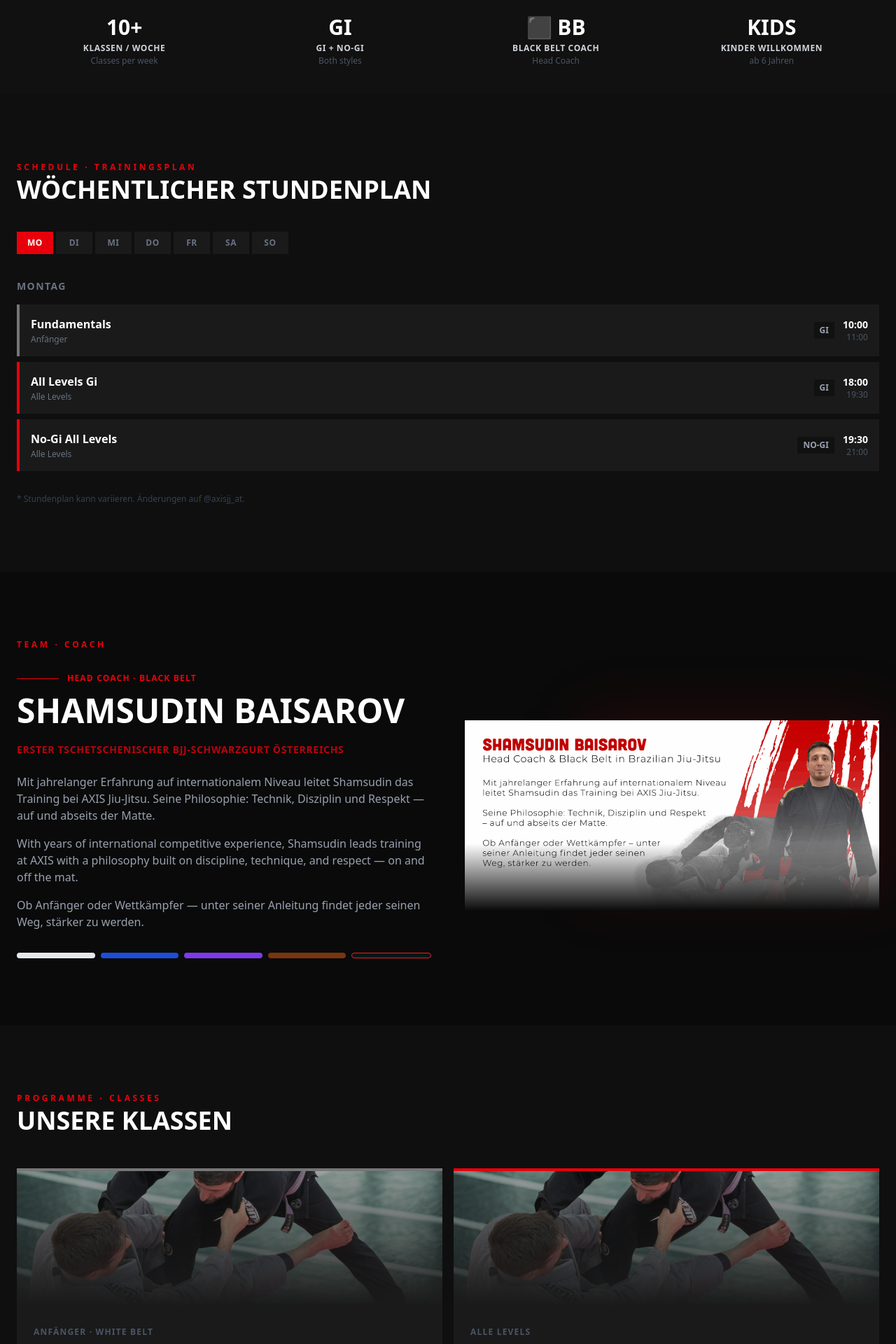
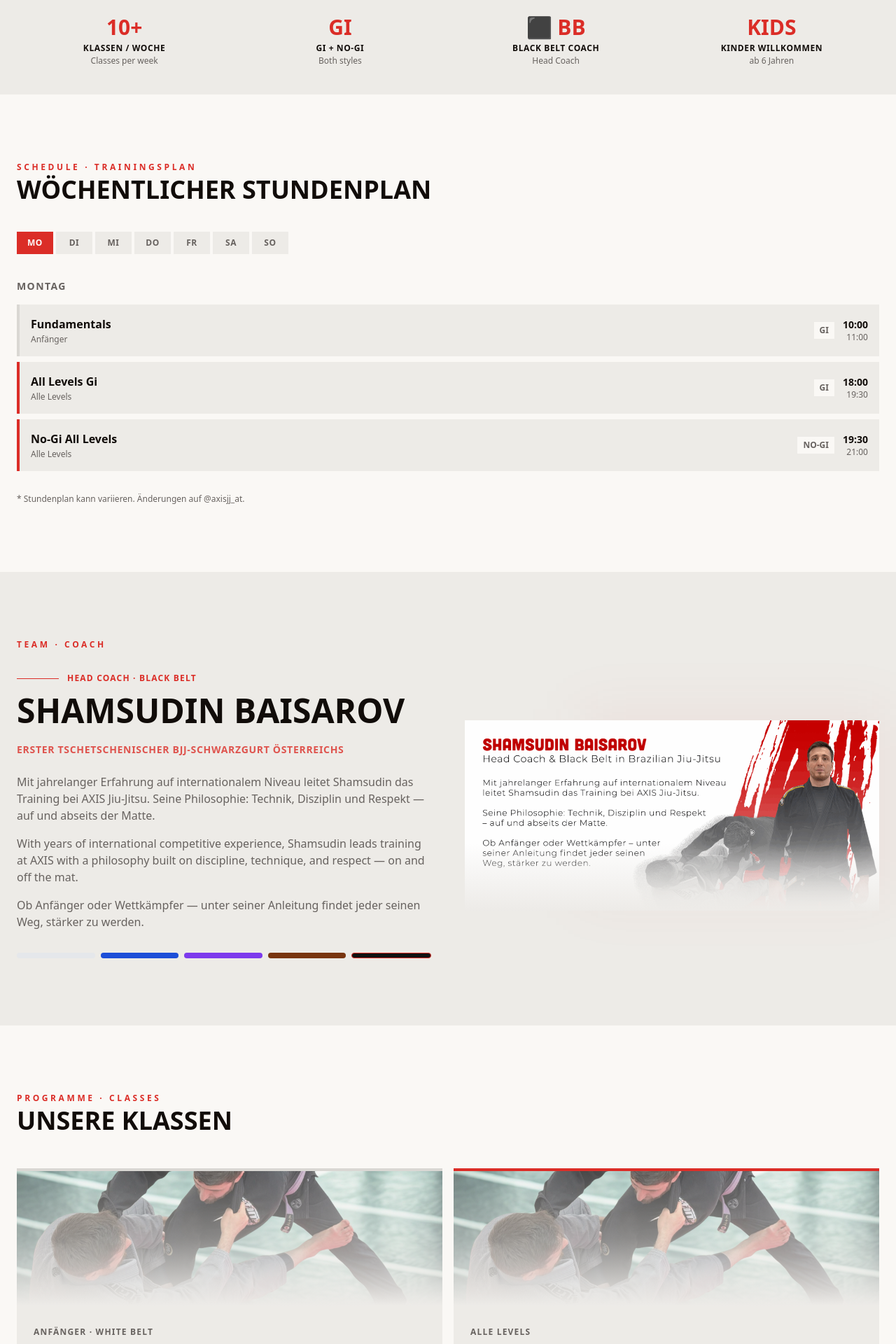
Before and after one commit to Magaloko/AXISJJ, a Next.js app: page / in a window 1280 px wide. Shown: the part 820-2740 px from the top of the page at 70% size. Built offline with nearby package versions, Linux system fonts and the light colour scheme.

Commit message:
style: restyle StatsBar, TrialCTA, ScheduleWidget, CoachSection, ProgramsGrid for light theme

```diff
--- a/components/public/CoachSection.tsx
+++ b/components/public/CoachSection.tsx
@@ -2,10 +2,10 @@
 
 export function CoachSection() {
   return (
-    <section id="team" className="bg-[#0a0a0a] py-16 sm:py-24">
+    <section id="team" className="bg-card py-16 sm:py-24">
       <div className="mx-auto max-w-7xl px-4 sm:px-6">
 
-        <p className="mb-1 text-xs font-bold uppercase tracking-[0.3em] text-red-600">
+        <p className="mb-1 text-xs font-bold uppercase tracking-[0.3em] text-primary">
           Team · Coach
         </p>
 
@@ -13,21 +13,21 @@
 
           <div>
             <div className="mb-2 flex items-center gap-3">
-              <span className="h-px flex-1 max-w-[60px] bg-red-600" />
-              <span className="text-xs font-bold uppercase tracking-widest text-red-600">
+              <span className="h-px flex-1 max-w-[60px] bg-primary" />
+              <span className="text-xs font-bold uppercase tracking-widest text-primary">
                 Head Coach · Black Belt
               </span>
             </div>
 
-            <h2 className="mb-4 text-4xl font-black leading-tight text-white sm:text-5xl">
+            <h2 className="mb-4 text-4xl font-black leading-tight text-foreground sm:text-5xl">
               SHAMSUDIN BAISAROV
             </h2>
 
-            <p className="mb-6 text-sm font-semibold uppercase tracking-wider text-red-600/80">
+            <p className="mb-6 text-sm font-semibold uppercase tracking-wider text-primary/80">
               Erster tschetschenischer BJJ-Schwarzgurt Österreichs
             </p>
 
-            <div className="space-y-4 text-gray-400">
+            <div className="space-y-4 text-muted-foreground">
               <p>
                 Mit jahrelanger Erfahrung auf internationalem Niveau leitet Shamsudin
                 das Training bei AXIS Jiu-Jitsu. Seine Philosophie: Technik, Disziplin
@@ -57,7 +57,7 @@
                       belt === 'Purple' ? '#7c3aed' :
                       belt === 'Brown'  ? '#78350f' :
                                           '#111111',
-                    border: belt === 'Black' ? '1px solid #dc2626' : undefined,
+                    border: belt === 'Black' ? '1px solid oklch(58% 0.21 28)' : undefined,
                   }}
                 />
               ))}
@@ -65,7 +65,7 @@
           </div>
 
           <div className="relative">
-            <div className="absolute -right-4 -top-4 h-full w-3/4 bg-red-600/10 blur-2xl" />
+            <div className="absolute -right-4 -top-4 h-full w-3/4 bg-primary/5 blur-2xl" />
             <div className="relative overflow-hidden">
               <Image
                 src="/images/Artboard-2-2-1170x536.png"
@@ -74,7 +74,7 @@
                 height={500}
                 className="w-full object-cover object-top"
               />
-              <div className="absolute bottom-0 left-0 right-0 h-24 bg-gradient-to-t from-[#0a0a0a] to-transparent" />
+              <div className="absolute bottom-0 left-0 right-0 h-24 bg-gradient-to-t from-card to-transparent" />
             </div>
           </div>
 
--- a/components/public/ProgramsGrid.tsx
+++ b/components/public/ProgramsGrid.tsx
@@ -18,7 +18,7 @@
     level: 'Anfänger · White Belt',
     image: '/images/hero-action.jpg',
     imageAlt: 'Fundamentals BJJ Training',
-    accent: 'border-t-white/40',
+    accent: 'border-t-border',
   },
   {
     name: 'All Levels Gi',
@@ -27,7 +27,7 @@
     level: 'Alle Levels',
     image: '/images/hero-action.jpg',
     imageAlt: 'Gi BJJ Training Wien',
-    accent: 'border-t-red-600',
+    accent: 'border-t-primary',
   },
   {
     name: 'No-Gi',
@@ -51,14 +51,14 @@
 
 export function ProgramsGrid() {
   return (
-    <section id="programme" className="bg-[#0f0f0f] py-16 sm:py-24">
+    <section id="programme" className="bg-background py-16 sm:py-24">
       <div className="mx-auto max-w-7xl px-4 sm:px-6">
 
         <div className="mb-12">
-          <p className="mb-1 text-xs font-bold uppercase tracking-[0.3em] text-red-600">
+          <p className="mb-1 text-xs font-bold uppercase tracking-[0.3em] text-primary">
             Programme · Classes
           </p>
-          <h2 className="text-3xl font-black text-white sm:text-4xl">
+          <h2 className="text-3xl font-black text-foreground sm:text-4xl">
             UNSERE KLASSEN
           </h2>
         </div>
@@ -67,26 +67,26 @@
           {PROGRAMS.map(program => (
             <div
               key={program.name}
-              className={`group relative overflow-hidden border-t-4 bg-[#1a1a1a] ${program.accent} transition-transform hover:-translate-y-1`}
+              className={`group relative overflow-hidden border-t-4 bg-card ${program.accent} transition-transform hover:-translate-y-1`}
             >
               <div className="relative h-48 overflow-hidden">
                 <Image
                   src={program.image}
                   alt={program.imageAlt}
                   fill
-                  className="object-cover object-center opacity-60 transition-transform duration-500 group-hover:scale-105"
+                  className="object-cover object-center opacity-70 transition-transform duration-500 group-hover:scale-105"
                 />
-                <div className="absolute inset-0 bg-gradient-to-t from-[#1a1a1a] via-[#1a1a1a]/40 to-transparent" />
+                <div className="absolute inset-0 bg-gradient-to-t from-card via-card/40 to-transparent" />
               </div>
 
               <div className="p-6">
-                <span className="mb-2 inline-block text-xs font-bold uppercase tracking-widest text-gray-600">
+                <span className="mb-2 inline-block text-xs font-bold uppercase tracking-widest text-muted-foreground">
                   {program.level}
                 </span>
-                <h3 className="mb-3 text-xl font-black text-white">
+                <h3 className="mb-3 text-xl font-black text-foreground">
                   {program.name}
                 </h3>
-                <p className="text-sm leading-relaxed text-gray-400">
+                <p className="text-sm leading-relaxed text-muted-foreground">
                   {program.description}
                 </p>
               </div>
--- a/components/public/ScheduleWidget.tsx
+++ b/components/public/ScheduleWidget.tsx
@@ -12,8 +12,8 @@
 }
 
 const LEVEL_COLORS: Record<ScheduleClass['level'], string> = {
-  beginner: 'border-l-white/40',
-  all:      'border-l-red-600',
+  beginner: 'border-l-border',
+  all:      'border-l-primary',
   advanced: 'border-l-blue-500',
   kids:     'border-l-yellow-500',
 }
@@ -23,13 +23,13 @@
   const day = SCHEDULE[activeDay]
 
   return (
-    <section id="trainingsplan" className="bg-[#0f0f0f] py-16 sm:py-24">
+    <section id="trainingsplan" className="bg-background py-16 sm:py-24">
       <div className="mx-auto max-w-7xl px-4 sm:px-6">
         <div className="mb-10">
-          <p className="mb-1 text-xs font-bold uppercase tracking-[0.3em] text-red-600">
+          <p className="mb-1 text-xs font-bold uppercase tracking-[0.3em] text-primary">
             Schedule · Trainingsplan
           </p>
-          <h2 className="text-3xl font-black text-white sm:text-4xl">
+          <h2 className="text-3xl font-black text-foreground sm:text-4xl">
             WÖCHENTLICHER STUNDENPLAN
           </h2>
         </div>
@@ -42,8 +42,8 @@
               className={cn(
                 'min-w-[52px] flex-shrink-0 px-3 py-2 text-xs font-bold tracking-wider transition-all',
                 activeDay === i
-                  ? 'bg-red-600 text-white'
-                  : 'bg-[#1a1a1a] text-gray-500 hover:bg-[#222] hover:text-gray-300'
+                  ? 'bg-primary text-primary-foreground'
+                  : 'bg-muted text-muted-foreground hover:bg-card hover:text-foreground'
               )}
             >
               {d.short}
@@ -51,33 +51,33 @@
           ))}
         </div>
 
-        <p className="mb-4 text-sm font-semibold uppercase tracking-widest text-gray-500">
+        <p className="mb-4 text-sm font-semibold uppercase tracking-widest text-muted-foreground">
           {day.label}
         </p>
 
         {day.classes.length === 0 ? (
-          <p className="text-gray-600">Kein Training an diesem Tag.</p>
+          <p className="text-muted-foreground">Kein Training an diesem Tag.</p>
         ) : (
           <div className="flex flex-col gap-2">
             {day.classes.map(cls => (
               <div
                 key={`${cls.name}-${cls.time}`}
                 className={cn(
-                  'flex items-center justify-between border-l-4 bg-[#1a1a1a] px-4 py-4 transition-colors hover:bg-[#222]',
+                  'flex items-center justify-between border-l-4 bg-muted px-4 py-4 transition-colors hover:bg-card',
                   LEVEL_COLORS[cls.level]
                 )}
               >
                 <div>
-                  <p className="font-semibold text-white">{cls.name}</p>
-                  <p className="mt-0.5 text-xs text-gray-500">{LEVEL_LABELS[cls.level]}</p>
+                  <p className="font-semibold text-foreground">{cls.name}</p>
+                  <p className="mt-0.5 text-xs text-muted-foreground">{LEVEL_LABELS[cls.level]}</p>
                 </div>
                 <div className="flex items-center gap-3">
-                  <span className="rounded bg-[#111] px-2 py-1 text-xs font-bold text-gray-400">
+                  <span className="rounded bg-background px-2 py-1 text-xs font-bold text-muted-foreground">
                     {cls.gi ? 'GI' : 'NO-GI'}
                   </span>
-                  <div className="text-right">
-                    <p className="text-sm font-bold text-white">{cls.time}</p>
-                    <p className="text-xs text-gray-600">{cls.endTime}</p>
+                  <div className="text-right" style={{ fontFamily: 'var(--font-mono)' }}>
+                    <p className="text-sm font-bold text-foreground">{cls.time}</p>
+                    <p className="text-xs text-muted-foreground">{cls.endTime}</p>
                   </div>
                 </div>
               </div>
@@ -85,7 +85,7 @@
           </div>
         )}
 
-        <p className="mt-8 text-xs text-gray-700">
+        <p className="mt-8 text-xs text-muted-foreground">
           * Stundenplan kann variieren. Änderungen auf @axisjj_at.
         </p>
       </div>
--- a/components/public/StatsBar.tsx
+++ b/components/public/StatsBar.tsx
@@ -7,13 +7,18 @@
 
 export function StatsBar() {
   return (
-    <div className="border-t border-red-600/30 bg-[#111]">
+    <div className="border-t border-primary/30 bg-card">
       <div className="mx-auto grid max-w-7xl grid-cols-2 gap-px px-4 py-6 sm:grid-cols-4 sm:px-6">
         {STATS.map(stat => (
           <div key={stat.label} className="flex flex-col items-center px-4 py-4 text-center">
-            <span className="mb-1 text-2xl font-black text-white sm:text-3xl">{stat.value}</span>
-            <span className="text-xs font-semibold uppercase tracking-wider text-gray-300">{stat.label}</span>
-            <span className="mt-0.5 text-xs text-gray-600">{stat.sublabel}</span>
+            <span
+              className="mb-1 text-2xl font-black text-primary sm:text-3xl"
+              style={{ fontFamily: 'var(--font-mono)' }}
+            >
+              {stat.value}
+            </span>
+            <span className="text-xs font-semibold uppercase tracking-wider text-foreground">{stat.label}</span>
+            <span className="mt-0.5 text-xs text-muted-foreground">{stat.sublabel}</span>
           </div>
         ))}
       </div>
```
Also changed, not shown: components/public/TrialCTA.tsx (+10 -13 lines).
